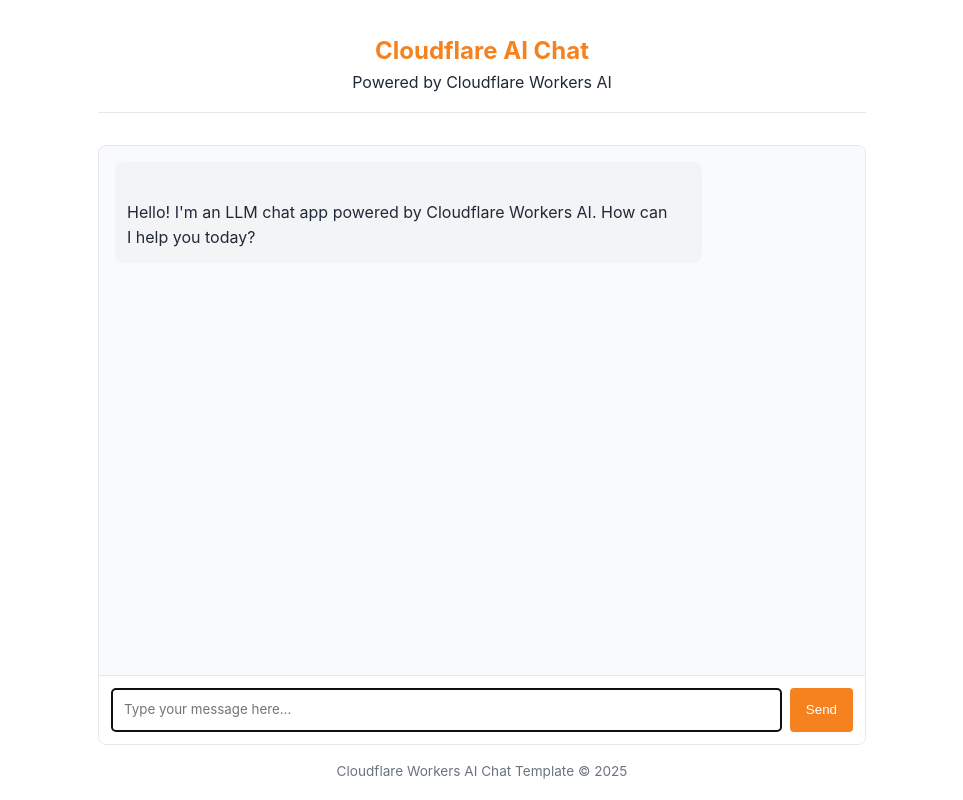
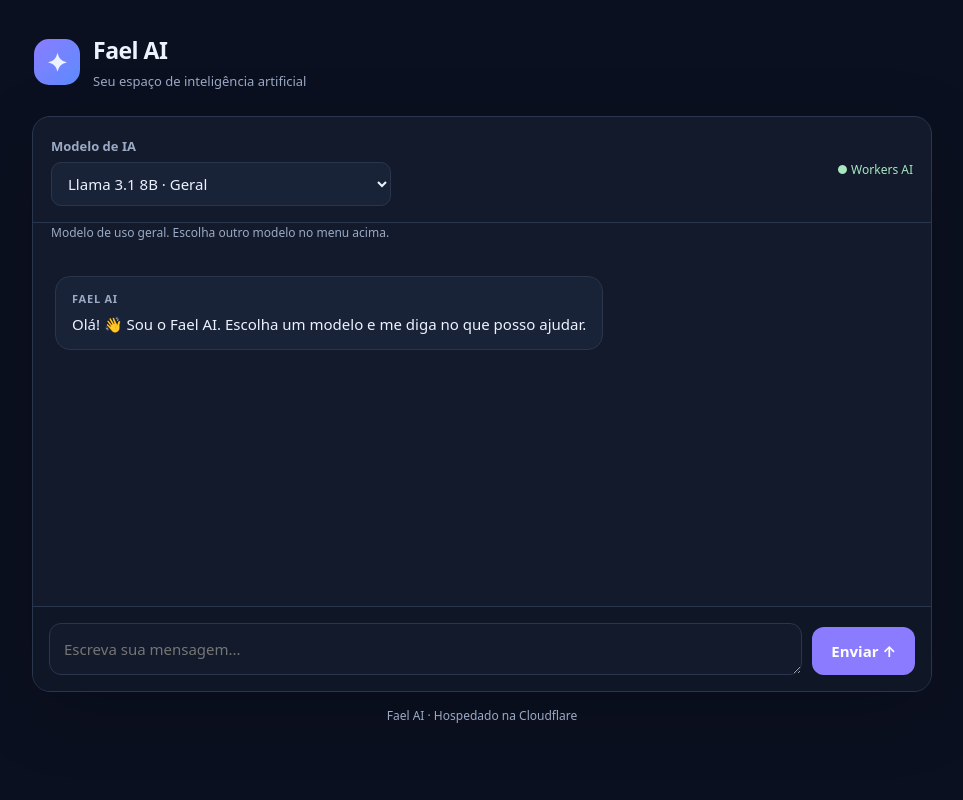
Before and after one commit to faellim/fael-ai-chat, a website: page public/index.html in a window 1280 px wide. Shown: the whole page, without its empty margins (158-1121 px from the left). Drawn offline with Linux system fonts and the light colour scheme.

Commit message:
Update index.html

```diff
--- a/public/index.html
+++ b/public/index.html
@@ -1,183 +1,269 @@
+
 <!doctype html>
-<html lang="en">
+<html lang="pt-BR">
 <head>
-		<meta charset="UTF-8" />
-		<meta name="viewport" content="width=device-width, initial-scale=1.0" />
-		<title>LLM Chat App</title>
+  <meta charset="UTF-8">
+  <meta name="viewport" content="width=device-width, initial-scale=1">
+  <meta name="theme-color" content="#0b1020">
+  <title>Fael AI</title>
   <style>
     :root {
-				--primary-color: #f6821f;
-				--primary-hover: #e67e22;
-				--light-bg: #f9fafb;
-				--border-color: #e5e7eb;
-				--text-color: #1f2937;
-				--text-light: #6b7280;
-				--user-msg-bg: #fff2e6;
-				--assistant-msg-bg: #f3f4f6;
+      color-scheme: dark;
+      --bg: #0b1020;
+      --panel: #121a2b;
+      --panel2: #192338;
+      --border: #29364d;
+      --text: #edf2ff;
+      --muted: #9baac4;
+      --accent: #8b7cff;
+      --user: #35305f;
     }
 
-			* {
-				box-sizing: border-box;
+    * { box-sizing: border-box; }
+
+    body {
       margin: 0;
-				padding: 0;
+      min-height: 100vh;
+      background: var(--bg);
+      color: var(--text);
+      font: 15px/1.6 system-ui, -apple-system, "Segoe UI", sans-serif;
+      display: flex;
+      flex-direction: column;
+      align-items: center;
+      padding: 28px 16px 16px;
     }
 
-			body {
-				font-family:
-					-apple-system, BlinkMacSystemFont, "Segoe UI", Roboto, Oxygen, Ubuntu,
-					Cantarell, sans-serif;
-				line-height: 1.6;
-				color: var(--text-color);
-				max-width: 800px;
-				margin: 0 auto;
-				padding: 1rem;
+    header, main, footer {
+      width: 100%;
+      max-width: 900px;
     }
 
     header {
-				text-align: center;
-				margin-bottom: 2rem;
-				padding: 1rem 0;
-				border-bottom: 1px solid var(--border-color);
+      display: flex;
+      align-items: center;
+      gap: 13px;
+      padding: 4px 2px 24px;
     }
 
-			h1 {
-				font-size: 1.5rem;
-				color: var(--primary-color);
+    .logo {
+      display: grid;
+      place-items: center;
+      width: 46px;
+      height: 46px;
+      border-radius: 15px;
+      background: linear-gradient(135deg, #8b7cff, #5c8cff);
+      font-size: 25px;
+      font-weight: 800;
     }
 
-			.chat-container {
+    h1 { font-size: 23px; margin: 0; letter-spacing: -.5px; }
+    header p { margin: 2px 0 0; color: var(--muted); font-size: 13px; }
+
+    .chat {
+      height: min(72vh, 760px);
+      min-height: 430px;
       display: flex;
       flex-direction: column;
-				height: calc(100vh - 200px);
-				min-height: 400px;
-				border: 1px solid var(--border-color);
-				border-radius: 8px;
       overflow: hidden;
+      background: var(--panel);
+      border: 1px solid var(--border);
+      border-radius: 18px;
+      box-shadow: 0 20px 70px #0003;
     }
 
-			.chat-messages {
+    .toolbar {
+      display: flex;
+      align-items: center;
+      justify-content: space-between;
+      flex-wrap: wrap;
+      gap: 12px;
+      padding: 16px 18px;
+      border-bottom: 1px solid var(--border);
+    }
+
+    .toolbar label {
+      color: var(--muted);
+      font-size: 13px;
+      font-weight: 600;
+    }
+
+    select {
+      display: block;
+      margin-top: 5px;
+      width: min(100%, 340px);
+      padding: 10px 36px 10px 12px;
+      color: var(--text);
+      background: var(--panel2);
+      border: 1px solid var(--border);
+      border-radius: 10px;
+      font: inherit;
+    }
+
+    .status {
+      font-size: 12px;
+      color: #a8e8c1;
+    }
+
+    #model-info {
+      padding: 0 18px 12px;
+      color: var(--muted);
+      font-size: 12px;
+    }
+
+    #chat-messages {
       flex: 1;
       overflow-y: auto;
-				padding: 1rem;
-				background-color: var(--light-bg);
+      padding: 22px;
+      display: flex;
+      flex-direction: column;
+      gap: 16px;
+      scroll-behavior: smooth;
     }
 
     .message {
-				margin-bottom: 1rem;
-				padding: 0.75rem;
-				border-radius: 8px;
-				max-width: 80%;
-			}
-
-			.message p {
-				white-space: pre-line;
-				margin: 0;
+      max-width: 85%;
+      padding: 13px 16px;
+      border: 1px solid var(--border);
+      border-radius: 15px;
       overflow-wrap: anywhere;
     }
 
+    .message p { margin: 0; white-space: pre-wrap; }
+    .assistant-message { align-self: flex-start; background: var(--panel2); }
     .user-message {
-				background-color: var(--user-msg-bg);
       align-self: flex-end;
-				margin-left: auto;
+      background: var(--user);
+      border-color: #51478a;
     }
 
-			.assistant-message {
-				background-color: var(--assistant-msg-bg);
-				align-self: flex-start;
+    .message-label {
+      margin-bottom: 5px;
+      color: var(--muted);
+      font-size: 11px;
+      font-weight: 700;
+      text-transform: uppercase;
+      letter-spacing: .07em;
     }
 
-			.message-input {
+    .composer {
       display: flex;
-				padding: 0.75rem;
-				border-top: 1px solid var(--border-color);
-				background-color: white;
+      align-items: flex-end;
+      gap: 10px;
+      padding: 16px;
+      border-top: 1px solid var(--border);
+      background: #0f1727;
     }
 
     #user-input {
       flex: 1;
-				padding: 0.75rem;
-				border: 1px solid var(--border-color);
-				border-radius: 4px;
-				font-family: inherit;
-				resize: none;
-				min-height: 44px;
+      min-width: 0;
+      min-height: 48px;
+      max-height: 180px;
+      resize: vertical;
+      padding: 13px 14px;
+      color: var(--text);
+      background: var(--panel);
+      border: 1px solid var(--border);
+      border-radius: 12px;
+      font: inherit;
     }
 
-			#send-button {
-				margin-left: 0.5rem;
-				padding: 0 1rem;
-				background-color: var(--primary-color);
-				color: white;
-				border: none;
-				border-radius: 4px;
-				cursor: pointer;
-				transition: background-color 0.2s;
+    #user-input:focus, select:focus {
+      outline: 2px solid var(--accent);
+      outline-offset: 2px;
     }
 
-			#send-button:hover {
-				background-color: var(--primary-hover);
+    button {
+      min-height: 48px;
+      padding: 0 19px;
+      border: 0;
+      border-radius: 12px;
+      color: white;
+      background: var(--accent);
+      font: inherit;
+      font-weight: 700;
+      cursor: pointer;
     }
 
-			#send-button:disabled {
-				background-color: var(--text-light);
-				cursor: not-allowed;
+    button:hover { filter: brightness(1.1); }
+    button:disabled { opacity: .55; cursor: not-allowed; }
+
+    #typing-indicator {
+      display: none;
+      color: var(--muted);
+      padding: 0 22px 12px;
+      font-size: 13px;
     }
 
-			.typing-indicator {
-				display: none;
-				font-style: italic;
-				color: var(--text-light);
-				padding: 1rem;
+    #typing-indicator.visible { display: block; }
+
+    footer {
+      padding: 14px 0 4px;
+      text-align: center;
+      color: var(--muted);
+      font-size: 12px;
     }
 
-			.typing-indicator.visible {
-				display: block;
-			}
-
-			footer {
-				margin-top: 1rem;
-				text-align: center;
-				font-size: 0.85rem;
-				color: var(--text-light);
+    @media (max-width: 560px) {
+      body { padding: 15px 10px; }
+      header { padding-bottom: 16px; }
+      .chat { height: 76vh; min-height: 400px; }
+      #chat-messages { padding: 14px; }
+      .message { max-width: 94%; }
+      .toolbar { align-items: flex-start; flex-direction: column; }
+      select { width: 100%; }
+      .composer { padding: 10px; }
+      button { padding: 0 13px; }
     }
   </style>
 </head>
 <body>
   <header>
-			<h1>Cloudflare AI Chat</h1>
-			<p>Powered by Cloudflare Workers AI</p>
+    <div class="logo" aria-hidden="true">✦</div>
+    <div>
+      <h1>Fael AI</h1>
+      <p>Seu espaço de inteligência artificial</p>
+    </div>
   </header>
 
-		<div class="chat-container">
-			<div id="chat-messages" class="chat-messages">
+  <main class="chat">
+    <div class="toolbar">
+      <div>
+        <label for="model-select">Modelo de IA</label>
+        <select id="model-select">
+          <option value="llama">Llama 3.1 8B · Geral</option>
+          <option value="glm">GLM-4.7-Flash · Raciocínio e código</option>
+          <option value="gemma">Gemma 4 26B A4B · Tarefas complexas</option>
+        </select>
+      </div>
+      <span class="status">● Workers AI</span>
+    </div>
+
+    <div id="model-info">
+      Modelo de uso geral. Escolha outro modelo no menu acima.
+    </div>
+
+    <div id="chat-messages" aria-live="polite" aria-label="Conversa">
       <div class="message assistant-message">
-					<p>
-						Hello! I'm an LLM chat app powered by Cloudflare Workers AI. How can
-						I help you today?
-					</p>
+        <div class="message-label">Fael AI</div>
+        <p>Olá! 👋 Sou o Fael AI. Escolha um modelo e me diga no que posso ajudar.</p>
       </div>
     </div>
 
-			<div class="typing-indicator" id="typing-indicator">
-				AI is thinking...
-			</div>
+    <div id="typing-indicator" role="status">A IA está pensando...</div>
 
-			<div class="message-input">
+    <div class="composer">
       <textarea
         id="user-input"
-					placeholder="Type your message here..."
+        placeholder="Escreva sua mensagem..."
         rows="1"
-					autofocus
+        aria-label="Sua mensagem"
       ></textarea>
-				<button id="send-button">Send</button>
+      <button id="send-button" type="button">Enviar ↑</button>
     </div>
-		</div>
+  </main>
 
-		<footer>
-			<p>Cloudflare Workers AI Chat Template &copy; 2025</p>
-		</footer>
-
-		<!-- Chat app script -->
+  <footer>Fael AI · Hospedado na Cloudflare</footer>
   <script src="chat.js"></script>
 </body>
 </html>
```
Lines whose indentation alone changed are shown as unchanged.
